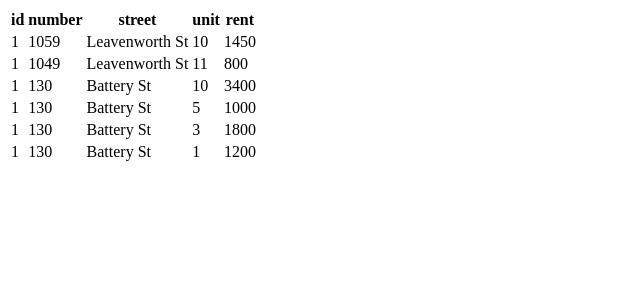
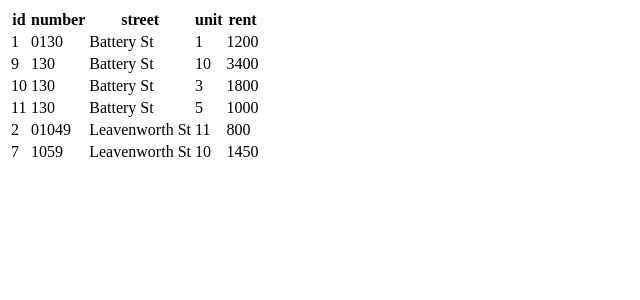
Before and after one commit to dinomiike/techs, a PHP site: page / in a window 1280 px wide. Shown: the top 300 px of the page, without its empty margins (0-640 px from the left). Run offline with PHP 8.4, Linux system fonts and the light colour scheme.

Commit message:
Singleton method, multi-column array sorting

```diff
--- a/singletonArraySort/index.php
+++ b/singletonArraySort/index.php
@@ -1,41 +1,101 @@
 <?php
+class Sorts {
+	private static $instance;
 
-/*$greet = function($name) {
-	if ($name == "World") {
-		printf("<b>Hello %s</b>\r\n", $name);
-	} else {
-		printf("Hello %s\r\n", $name);
-	}
-};
-
-$greet("World");
-$greet("PHP");*/
-
-
-/*$sortFunction = function($order, $type) {
-	switch ($type) {
-
+	private function __construct() {
 	}
 
-	if ($type == "natural") {
-		printf("naturalSort(data)");
+	public static function create() {
+		if (!isset(self::$instance)) {
+			$className = __CLASS__;
+			self::$instance = new $className;
+		}
+		return self::$instance;
+	}
+
+	public function arraySet($data, $columns, $direction, $option) {
+		# If the field passed in is not an array, make it one
+		if (!is_array($columns)) $columns = array($columns);
+
+		# Send a closure to the usort function to handle an array of columns to sort on
+		usort($data, function($a, $b) use($columns, $option) {
+			$returnValue = 0;
+			foreach ($columns as $column) {
+				if ($returnValue == 0) {
+					if ($option == "natural") {
+						$returnValue = strnatcmp($a[$column], $b[$column]);
+					} else {
+						$returnValue = strcmp($a[$column], $b[$column]);
+					}
+				}
+			}
+			return $returnValue;
+		});
+
+		if ($direction == "desc") {
+			return array_reverse($data);
+		} else {
+			return $data;
+		}
+	}
+
+}
+
+/*function arraySet($data, $columns, $direction, $option) {
+	#$sortOption = function ($op, $field1, $field2) {
+	#	if ($op == "natural") {
+	#		return strnatcmp($field1, $field2);
+	#	} else {
+	#		return strcmp($field1, $field2);
+	#	}
+	#};
+
+	# If the field passed in is not an array, make it one
+	if (!is_array($columns)) $columns = array($columns);
+
+	# Send a closure to the usort function to handle an array of columns to sort on
+	usort($data, function($a, $b) use($columns, $option) {
+		$returnValue = 0;
+		foreach ($columns as $column) {
+			#if ($returnValue == 0) $returnValue = strnatcmp($a[$fieldname], $b[$fieldname]);
+			#if ($returnValue == 0) $returnValue = strcmp($a[$fieldname], $b[$fieldname]);
+			#if ($returnValue == 0) $returnValue = $sortOption($type, $a[$fieldname], $b[$fieldname]);
+			if ($returnValue == 0) {
+				if ($option == "natural") {
+					$returnValue = strnatcmp($a[$column], $b[$column]);
+				} else {
+					$returnValue = strcmp($a[$column], $b[$column]);
+				}
+			}
+		}
+		return $returnValue;
+	});
+
+	if ($direction == "desc") {
+		return array_reverse($data);
 	} else {
-		printf("normalSort(data)");
+		return $data;
 	}
-};
-
-$sortFunction("desc", "natural");*/
+	#return array_reverse($data);
+	#return $data;
+}*/
 
 $data = array();
-$data[] = array('id' => 1, 'number' => '130', 'street' => 'Battery St', 'unit' => '1', 'rent' => 1200);
-$data[] = array('id' => 1, 'number' => '130', 'street' => 'Battery St', 'unit' => '3', 'rent' => 1800);
-$data[] = array('id' => 1, 'number' => '1049', 'street' => 'Leavenworth St', 'unit' => '11', 'rent' => 800);
-$data[] = array('id' => 1, 'number' => '130', 'street' => 'Battery St', 'unit' => '10', 'rent' => 3400);
-$data[] = array('id' => 1, 'number' => '1059', 'street' => 'Leavenworth St', 'unit' => '10', 'rent' => 1450);
-$data[] = array('id' => 1, 'number' => '130', 'street' => 'Battery St', 'unit' => '5', 'rent' => 1000);
+$data[] = array('id' => 1, 'number' => '0130', 'street' => 'Battery St', 'unit' => '1', 'rent' => 1200);
+$data[] = array('id' => 10, 'number' => '130', 'street' => 'Battery St', 'unit' => '3', 'rent' => 1800);
+$data[] = array('id' => 2, 'number' => '01049', 'street' => 'Leavenworth St', 'unit' => '11', 'rent' => 800);
+$data[] = array('id' => 9, 'number' => '130', 'street' => 'Battery St', 'unit' => '10', 'rent' => 3400);
+$data[] = array('id' => 7, 'number' => '1059', 'street' => 'Leavenworth St', 'unit' => '10', 'rent' => 1450);
+$data[] = array('id' => 11, 'number' => '130', 'street' => 'Battery St', 'unit' => '5', 'rent' => 1000);
 
-arsort($data);
+#arsort($data);
+#$data = arraySet($data, array('street', 'id'), "desc", "natural");
 
+$singleton = Sorts::create();
+$data = $singleton->arraySet($data, array('street', 'id'), "asc", "natural");
+
+#===============================================================================
+# Output the array
 $first = true;
 $columns = "<tr>\n";
 $output = "";
```
Also changed, not shown: singletonArraySort/closureTest.php (added, +27 -0 lines), singletonArraySort/lambdaTest.php (added, +18 -0 lines), 1 other file.
